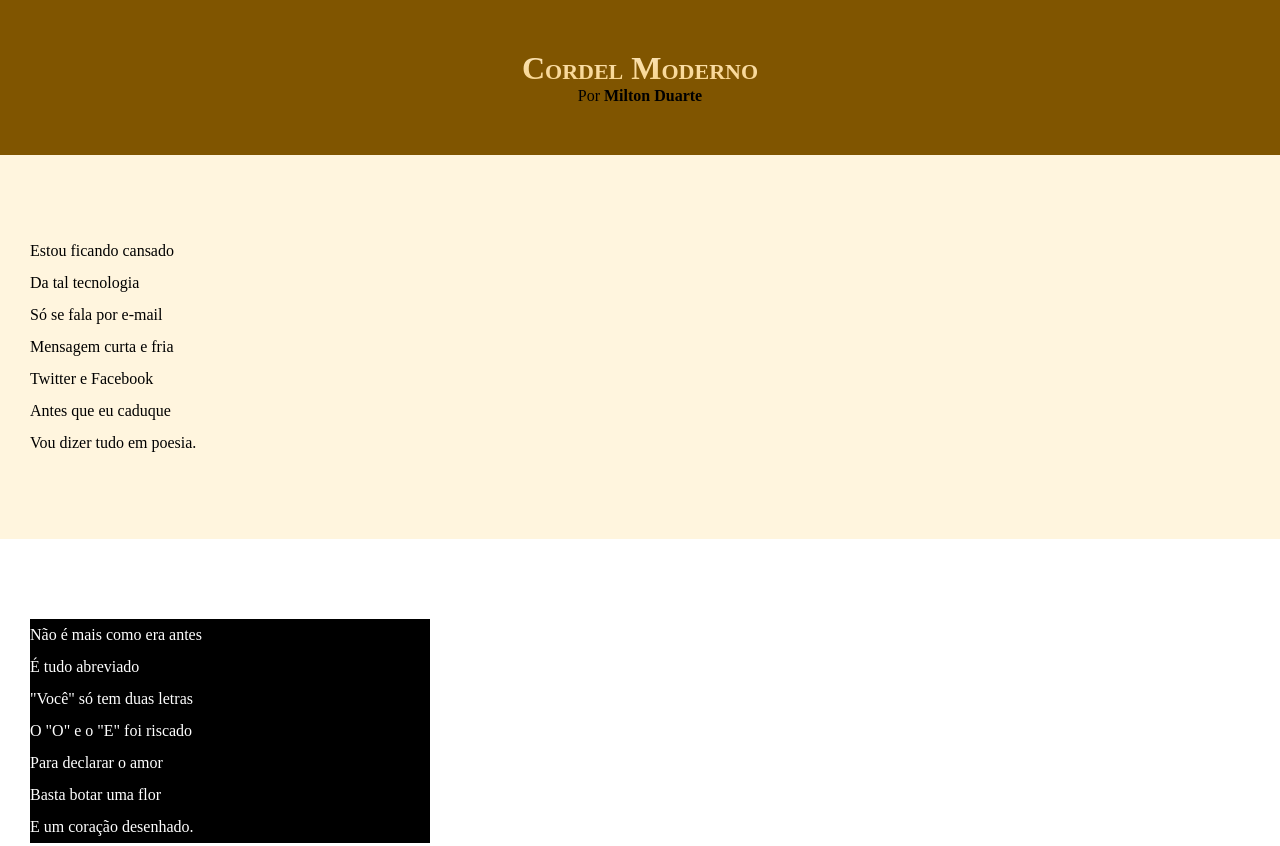
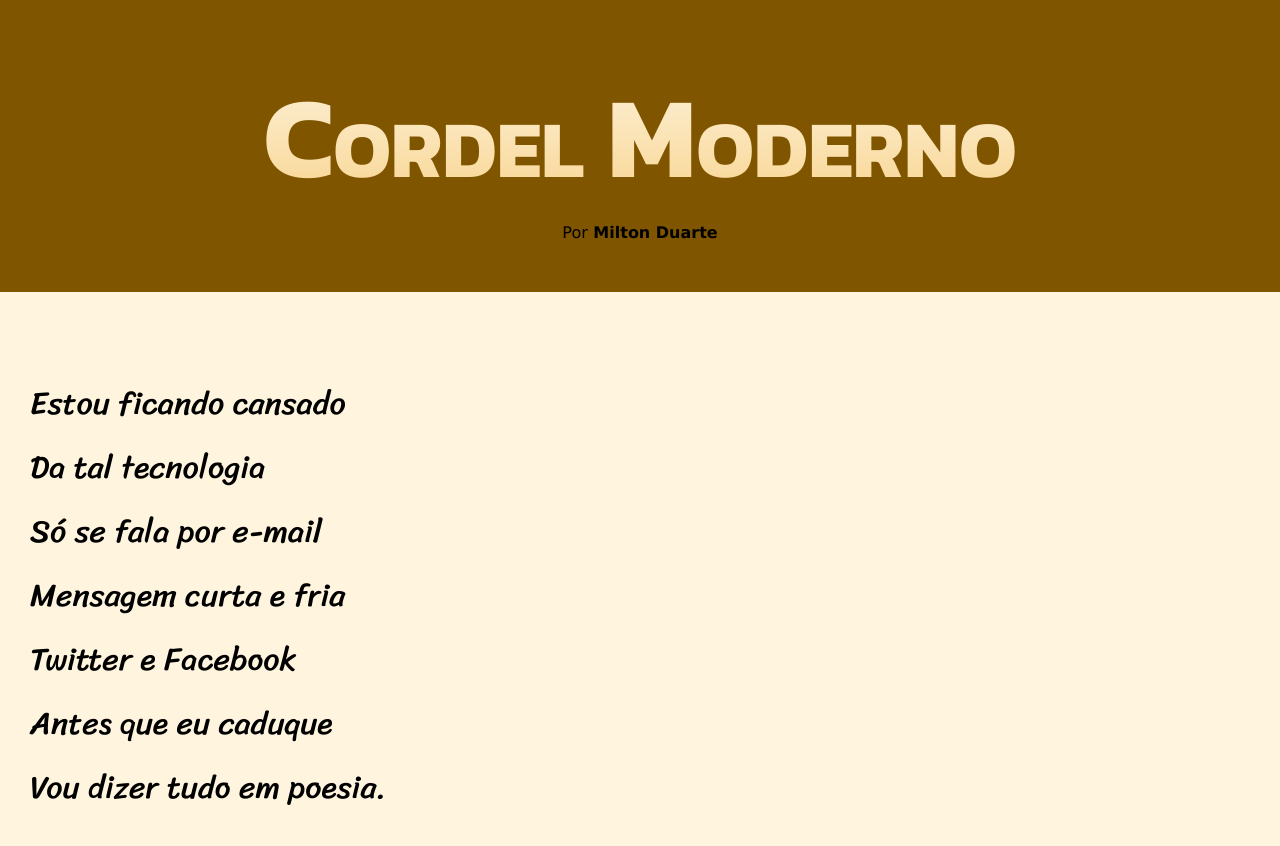
Before and after one commit to giovanadeiro/html-css, a plain HTML site: page Desafios/mod2/d012/index.html in a window 1280 px wide. Shown: the top 846 px of the page. Drawn offline with Linux system fonts and the light colour scheme.

Commit message:
ajustando estilos

```diff
--- a/Desafios/mod2/d012/estilo/style.css
+++ b/Desafios/mod2/d012/estilo/style.css
@@ -1,4 +1,14 @@
 @charset "UTF-8";
+
+@import url('https://fonts.googleapis.com/css2?family=Kanit:ital,wght@0,100;0,200;0,300;0,400;0,500;0,600;0,700;0,800;0,900;1,100;1,200;1,300;1,400;1,500;1,600;1,700;1,800;1,900&display=swap');
+
+@import url('https://fonts.googleapis.com/css2?family=Sriracha&display=swap');
+
+:root {
+    --fonte1: Verdana, Geneva, Tahoma, sans-serif;
+    --fonte2: "Kanit", serif;
+    --fonte3: "Sriracha", serif;
+}
 
 * {
     margin: 0px;
@@ -8,6 +18,7 @@
 html, body {
     min-height: 100%;
     background-color: #fff5de;
+    font-family: var(--fonte1);
 }
 
 header {
@@ -18,6 +29,8 @@ header {
 header > h1 {
     padding-top: 50px;
     font-variant: small-caps;
+    font-family: var(--fonte2);
+    font-size: 9vw;
 }
 
 h1.degrade {
@@ -46,6 +59,9 @@ section {
     padding-bottom: 10vh;
     line-height: 2em;
     padding-left: 30px;
+    font-family: var(--fonte3);
+    font-size: 2em;
+
 }
 
 section.normal {
@@ -59,7 +75,8 @@ section.imagem {
 }
 
 section.imagem > p {
-    width: 400px;
+    display: inline-block;
+    padding: 5px;
   background-color: rgb(0, 0, 0);
   color: white;
 }
```
